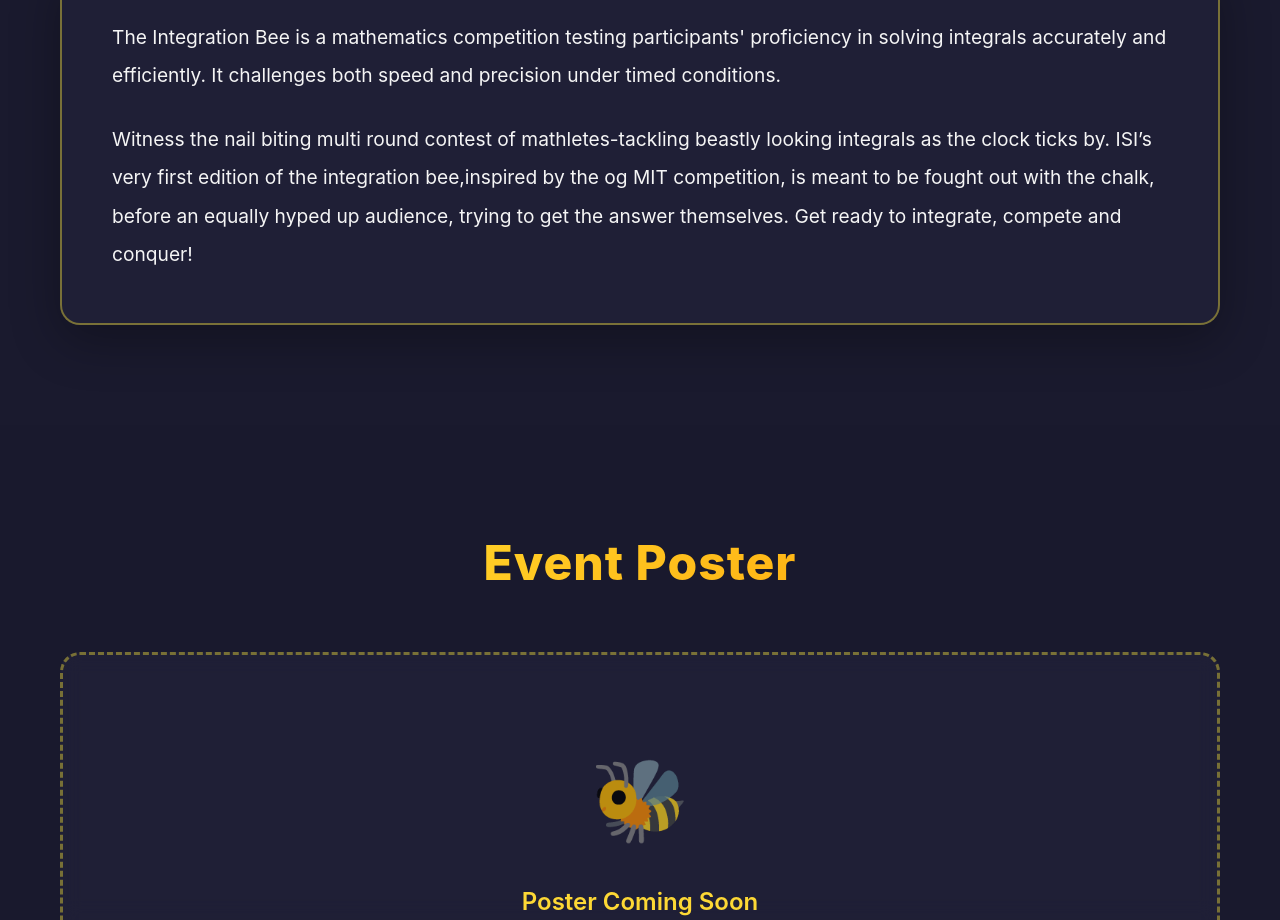
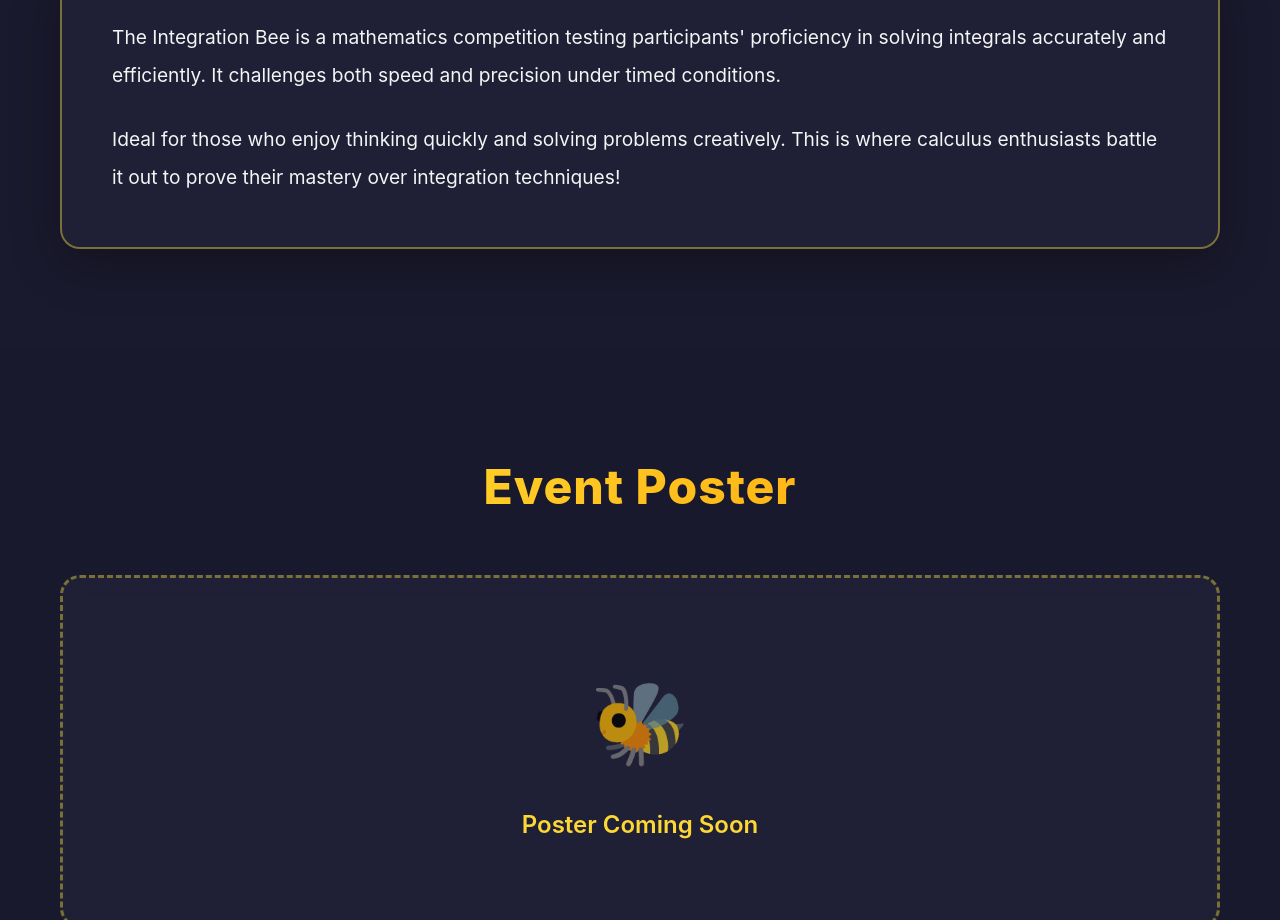
Before and after one commit to anantraj07/integ-bee_integration, a plain HTML site: page index.html in a window 1280 px wide. Shown: the part 1200-2120 px from the top of the page. Drawn offline with Linux system fonts and the light colour scheme; animation ran at ten frames a second.

Commit message:
Update index.html

```diff
--- a/index.html
+++ b/index.html
@@ -4,7 +4,7 @@
     <meta charset="UTF-8">
     <meta name="viewport" content="width=device-width, initial-scale=1.0">
     <title>Integration Bee 2026 - Integration Fest</title>
-    <link rel="stylesheet" href="style.css" />
+    <link rel="stylesheet" href="style.css"/>
 </head>
 <body>
     <canvas id="canvas3d"></canvas>
@@ -93,10 +93,8 @@
                     integrals accurately and efficiently. It challenges both speed and precision under timed conditions.
                 </p>
                 <p class="about-text">
-                    Witness the nail biting multi round contest of mathletes-tackling beastly looking
-                    integrals as the clock ticks by. ISI’s very first edition of the integration bee,inspired by the og
-                    MIT competition, is meant to be fought out with the chalk, before an equally hyped up audience,
-                    trying to get the answer themselves. Get ready to integrate, compete and conquer!
+                    Ideal for those who enjoy thinking quickly and solving problems creatively. This is where calculus
+                    enthusiasts battle it out to prove their mastery over integration techniques!
                 </p>
             </div>
         </div>
```
